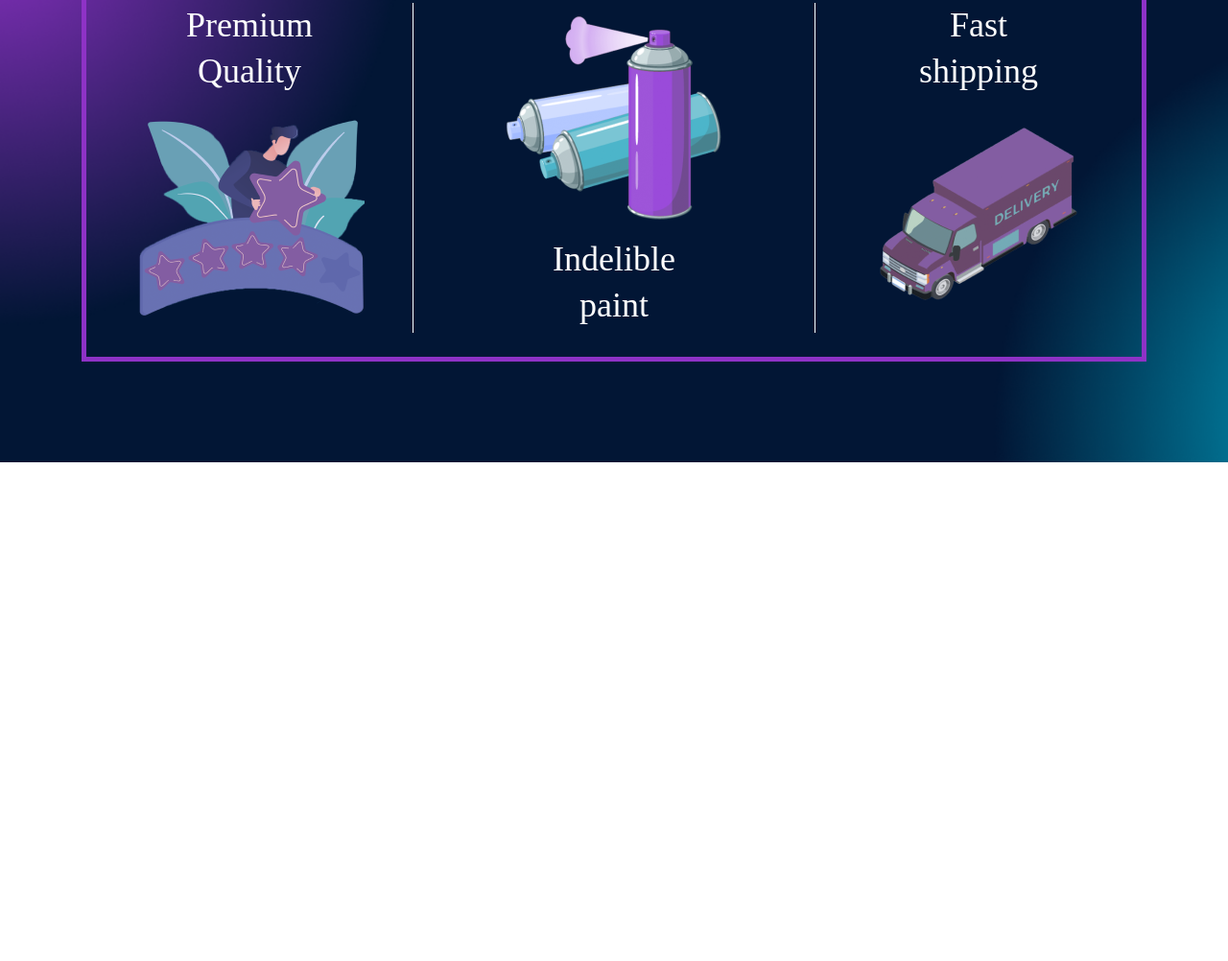
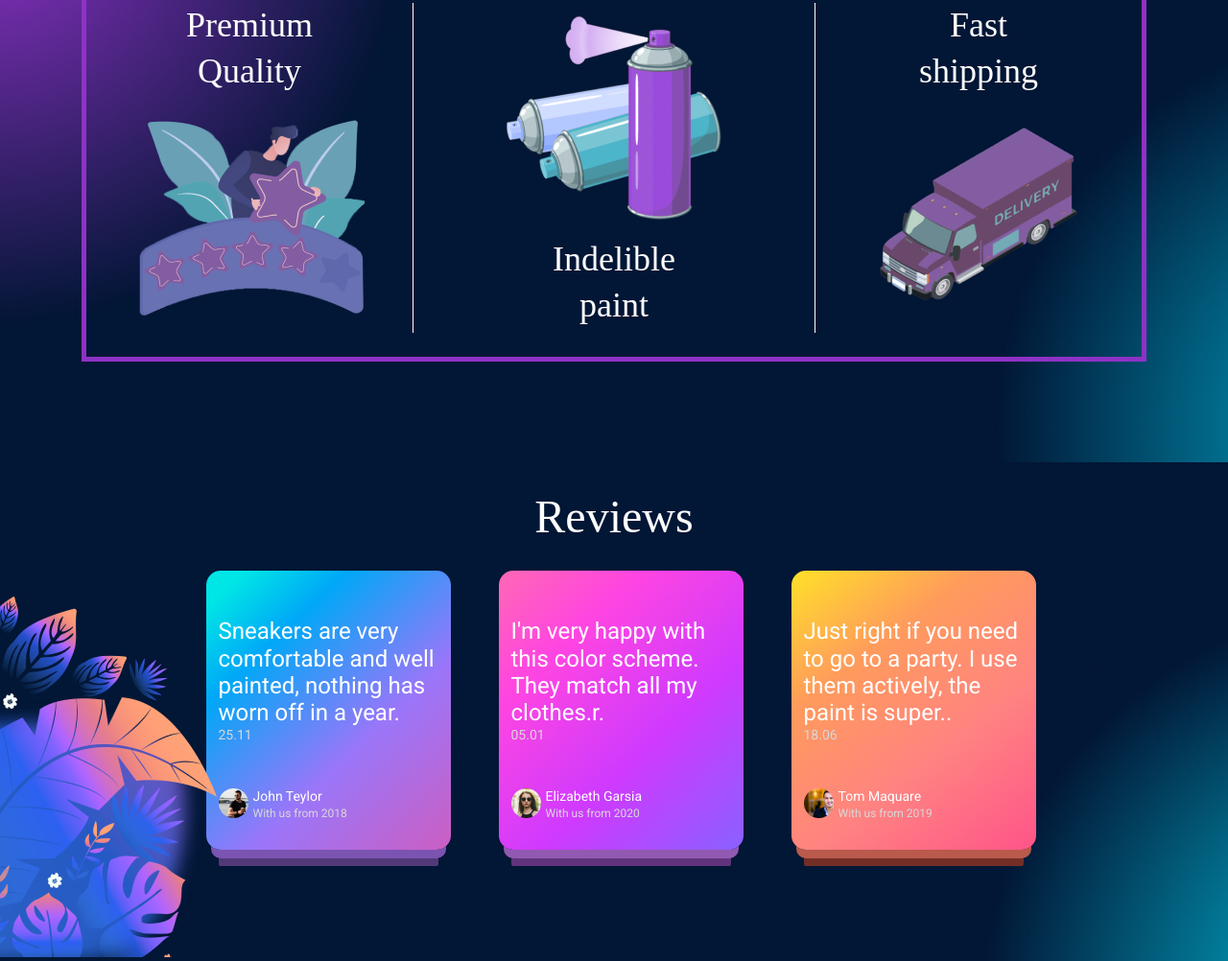
Before and after one commit to IvanMedvedovskyi/ColorRave-Site, a plain HTML site: page index.html in a window 1280 px wide. Shown: the part 973-1975 px from the top of the page at 96% size. Before the commit the page ends 1455 px from the top, so only its background shows below. Drawn offline with Linux system fonts and the light colour scheme.

Commit message:
Add main third

```diff
--- /dev/null
+++ b/css/main-third.css
@@ -0,0 +1,131 @@
+.main_third--section {
+  background-image: url("../img/third--section-back.png");
+  background-repeat: no-repeat;
+  background-size: cover;
+  height: 520px;
+  position: relative;
+}
+
+.main_third--container {
+  width: 100%;
+  max-width: 951px;
+  margin: 0 auto;
+}
+
+.main_third--title {
+  padding-top: 25px;
+  padding-bottom: 24px;
+  font-family: Playfair Display;
+  font-size: 48px;
+  font-weight: 400;
+  line-height: 63.98px;
+  text-align: center;
+  color: #ffffff;
+}
+
+.card:nth-child(1) {
+  margin-left: 50px;
+  max-width: 255px;
+  background: linear-gradient(
+    136.55deg,
+    #00e5e6 7.29%,
+    #00a8f7 26.04%,
+    #9a76f9 62.5%,
+    #cc5ec2 100%
+  );
+  border-radius: 15px;
+
+  box-shadow: 0px 14px 0px -5px #7b54b2, 0px 30px 0px -13px #533978;
+}
+
+.card:nth-child(2) {
+  margin-left: 50px;
+  max-width: 255px;
+  background: linear-gradient(
+    136.55deg,
+    #ff68b4 0%,
+    #ff45e1 26.04%,
+    #ce3aff 62.84%,
+    #8961ff 100%
+  );
+  border-radius: 15px;
+
+  box-shadow: 0px 14px 0px -5px #9159b1, 0px 30px 0px -13px #61337c;
+}
+
+.card:nth-child(3) {
+  margin-left: 50px;
+  max-width: 255px;
+  background: linear-gradient(
+    142.67deg,
+    #ffe128 0%,
+    #ff9b5c 30.21%,
+    #ff8381 63.29%,
+    #ff5489 100%
+  );
+  border-radius: 15px;
+
+  box-shadow: 0px 14px 0px -5px #b95a4c, 0px 30px 0px -13px #732f26;
+}
+
+.card_content {
+  padding: 49px 14px 29px 13px;
+}
+
+.card_text {
+  max-width: 228px;
+  font-family: Roboto;
+  font-size: 24px;
+  font-weight: 400;
+  line-height: 28.13px;
+  text-align: left;
+  color: #ffffff;
+}
+
+.card_small-text {
+  margin-top: 8px;
+  font-family: Roboto;
+  font-size: 14px;
+  font-weight: 400;
+  line-height: 16.41px;
+  text-align: left;
+  color: #d8d8d8;
+}
+
+.card_bottom {
+  display: flex;
+  margin-top: 47px;
+}
+
+.card_bottom-img {
+  margin-right: 5px;
+  object-fit: cover;
+}
+
+.card_bottom--title {
+  font-family: Roboto;
+  font-size: 14px;
+  font-weight: 400;
+  line-height: 16.41px;
+  text-align: left;
+  color: white;
+}
+
+.card_bottom--text {
+  font-family: Roboto;
+  font-size: 12px;
+  font-weight: 400;
+  line-height: 14.06px;
+  text-align: left;
+  color: #d8d8d8;
+}
+
+.card_center {
+  display: flex;
+}
+
+.background_img {
+  position: absolute;
+  left: 0;
+  bottom: 0;
+}
--- a/index.html
+++ b/index.html
@@ -67,6 +67,80 @@
                 </div>
             </div>
         </section>
+        <section class="main_third--section">
+            <div class="main_third--container">
+                <h2 class="main_third--title">Reviews</h2>
+                <div class="card_center">
+                    <div class="card">
+                        <div class="main_container">
+                            <div class="card_content">
+                                <div class="card_text--block">
+                                    <p class="card_text">Sneakers are very
+                                        comfortable and well
+                                        painted, nothing has
+                                        worn off in a year.</p>
+                                    <span class="card_small-text">25.11</span>
+                                </div>
+                                <div class="card_bottom">
+                                    <div class="card_bottom--left">
+                                        <img class="card_bottom-img" src="./img/Ellipse 17.png" alt="portret">
+                                    </div>
+                                    <div class="card_bottom--right">
+                                        <h6 class="card_bottom--title">John Teylor</h6>
+                                        <span class="card_bottom--text">With us from 2018</span>
+                                    </div>
+                                </div>
+                            </div>
+                        </div>
+                    </div>
+                    <div class="card">
+                        <div class="main_container">
+                            <div class="card_content">
+                                <div class="card_text--block">
+                                    <p class="card_text">I'm very happy with this color scheme.
+                                        They match all my clothes.r.</p>
+                                    <span class="card_small-text">05.01</span>
+                                </div>
+                                <div class="card_bottom">
+                                    <div class="card_bottom--left">
+                                        <img class="card_bottom-img" src="./img/Ellipse 18.png" alt="portret">
+                                    </div>
+                                    <div class="card_bottom--right">
+                                        <h6 class="card_bottom--title">Elizabeth Garsia</h6>
+                                        <span class="card_bottom--text">With us from 2020</span>
+                                    </div>
+                                </div>
+                            </div>
+                        </div>
+                    </div>
+                    <div class="card">
+                        <div class="card_right">
+                            <div class="main_container">
+                                <div class="card_content">
+                                    <div class="card_text--block">
+                                        <p class="card_text">Just right if you need to go to a party.
+                                            I use them actively, the paint is super..</p>
+                                        <span class="card_small-text">18.06</span>
+                                    </div>
+                                    <div class="card_bottom">
+                                        <div class="card_bottom--left">
+                                            <img class="card_bottom-img" src="./img/Ellipse 19.png" alt="portret">
+                                        </div>
+                                        <div class="card_bottom--right">
+                                            <h6 class="card_bottom--title">Tom Maquare</h6>
+                                            <span class="card_bottom--text">With us from 2019</span>
+                                        </div>
+                                    </div>
+                                </div>
+                            </div>
+                        </div>
+                    </div>
+                </div>
+            </div>
+            <div class="background_img">
+                <img src="./img/lonya-carton.png" alt="lonya-carton">
+            </div>
+        </section>
     </main>
 </body>
 
--- a/style.css
+++ b/style.css
@@ -4,3 +4,4 @@
 @import url("./css/header.css");
 @import url("./css/main-first.css");
 @import url("./css/main-second.css");
+@import url("./css/main-third.css");
```
Also changed, not shown: img/Ellipse 1712.png (added), img/Ellipse 18 copy.png (added), img/Ellipse 18.png (added), img/Ellipse 19 copy.png (added), img/Ellipse 19.png (added), img/lonya-carton copy.png (added), img/lonya-carton.png (added), img/portret copy.png (added), img/portret.png (added), img/third--section-back copy.png (added), img/third--section-back.png (added). Lines whose indentation alone changed are shown as unchanged.
